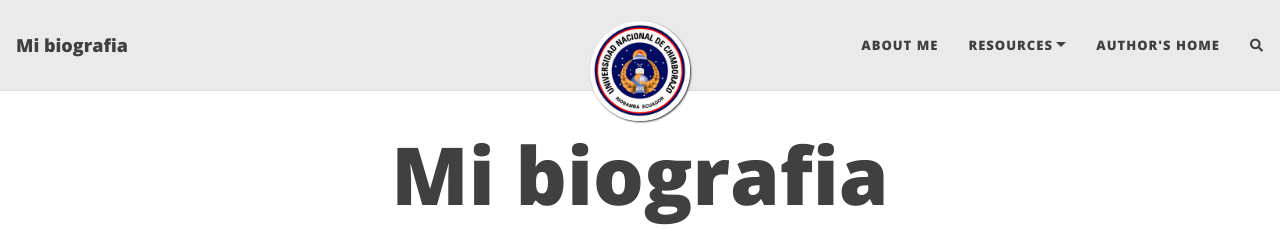
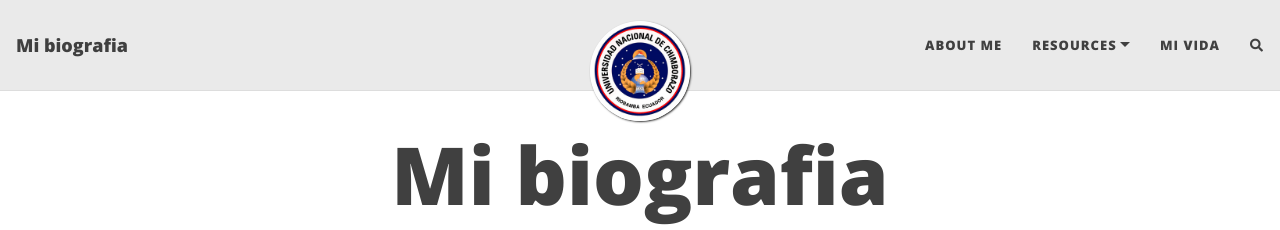
Before and after one commit to Anthony-Alexander99/Anthony-Alexander99.github.io, a Jekyll site: the page built from index.html, in a window 1280 px wide. Shown: the top 230 px of the page. Built offline with Jekyll 4.4.1, drawn with Linux system fonts in a browser that asks for light colours; nearby versions of some CDN libraries; the list of posts is cut into pages by our own code; comment, search, counter and statistics services are not loaded.

Commit message:
Update _config.yml

```diff
--- a/_config.yml
+++ b/_config.yml
@@ -16,9 +16,9 @@
 navbar-links:
   About Me: "Acerca de mi "
   Resources:
-    - Beautiful Jekyll: "https://beautifuljekyll.com"
-    - Learn markdown: "https://www.markdowntutorial.com/"
-  Author's home: "https://deanattali.com"
+    - contenido: "https://beautifuljekyll.com"
+    - mas información: "https://www.markdowntutorial.com/"
+  Mi vida: "https://deanattali.com"
 
 # --- Logo --- #
 
```
